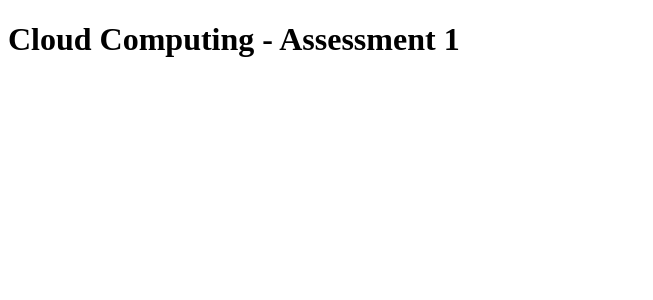
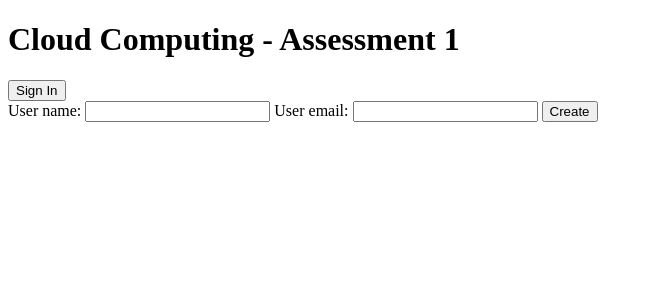
Before and after one commit to Thomas-Elder/py.cc-ass1, a Flask app: template templates/index.html in a window 1280 px wide. Shown: the top 300 px of the page, without its empty margins (0-653 px from the left). Run offline with Flask 2, Linux system fonts and the light colour scheme; the template is opened without the code that fills it: most values are stand-ins (such as "Sample title", 1, 10 or a date in 2020).

Commit message:
Added sign in/out and create, hiding and showing as needed.

```diff
--- a/static/auth.js
+++ b/static/auth.js
@@ -16,6 +16,10 @@ window.addEventListener('load', function () {
         // Show signout/login info
         document.getElementById('sign-out').hidden = false;
         document.getElementById('login-info').hidden = false;
+
+        // Hide create
+        document.getElementById('create').hidden = true;
+        document.getElementById('create-new').hidden = true;
     };
 
     SignOut = function(){
@@ -26,6 +30,7 @@ window.addEventListener('load', function () {
 
         // Show create
         document.getElementById('create').hidden = false;
+        document.getElementById('create-new').hidden = false;
     };
 
     CreateNew = function(){
@@ -41,5 +46,6 @@ window.addEventListener('load', function () {
 
         // Hide create
         document.getElementById('create').hidden = true;
+        document.getElementById('create-new').hidden = true;
     };
   });
--- a/templates/index.html
+++ b/templates/index.html
@@ -3,14 +3,14 @@
 <html>
 <head>
   <title>Cloud Computing - Assessment 1</title>
-  <!--<script src="{{ url_for('static', filename='script.js') }}"></script>
-  <link type="text/css" rel="stylesheet" href="{{ url_for('static', filename='style.css') }}">-->
+  <script src="{{ url_for('static', filename='auth.js') }}" type="text/javascript"></script>
 </head>
 <body>
 
   <h1>Cloud Computing - Assessment 1</h1>
 
   <button id="sign-out" hidden=true>Sign Out</button>
+  <button id="sign-in">Sign In</button>
 
   <div id="login-info" hidden=true>
     <h2>Login info:</h2>
@@ -28,7 +28,7 @@
     {% endif %}
   </div>
 
-  <div id="create-new" hidden=false>
+  <div id="create-new">
     User name: <input type="text" id="user">
     User email: <input type="text" id="email">
     <button id="create">Create</button>
```
